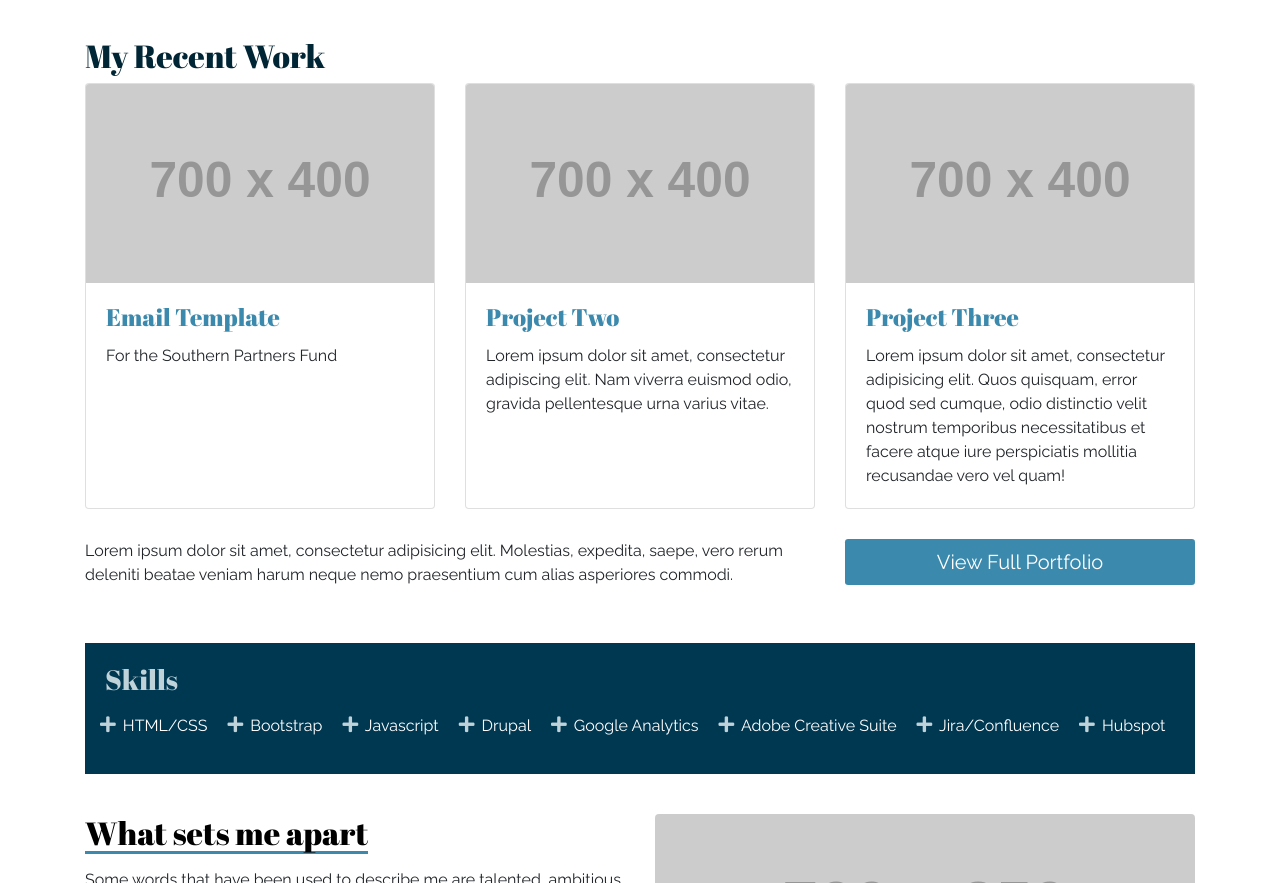
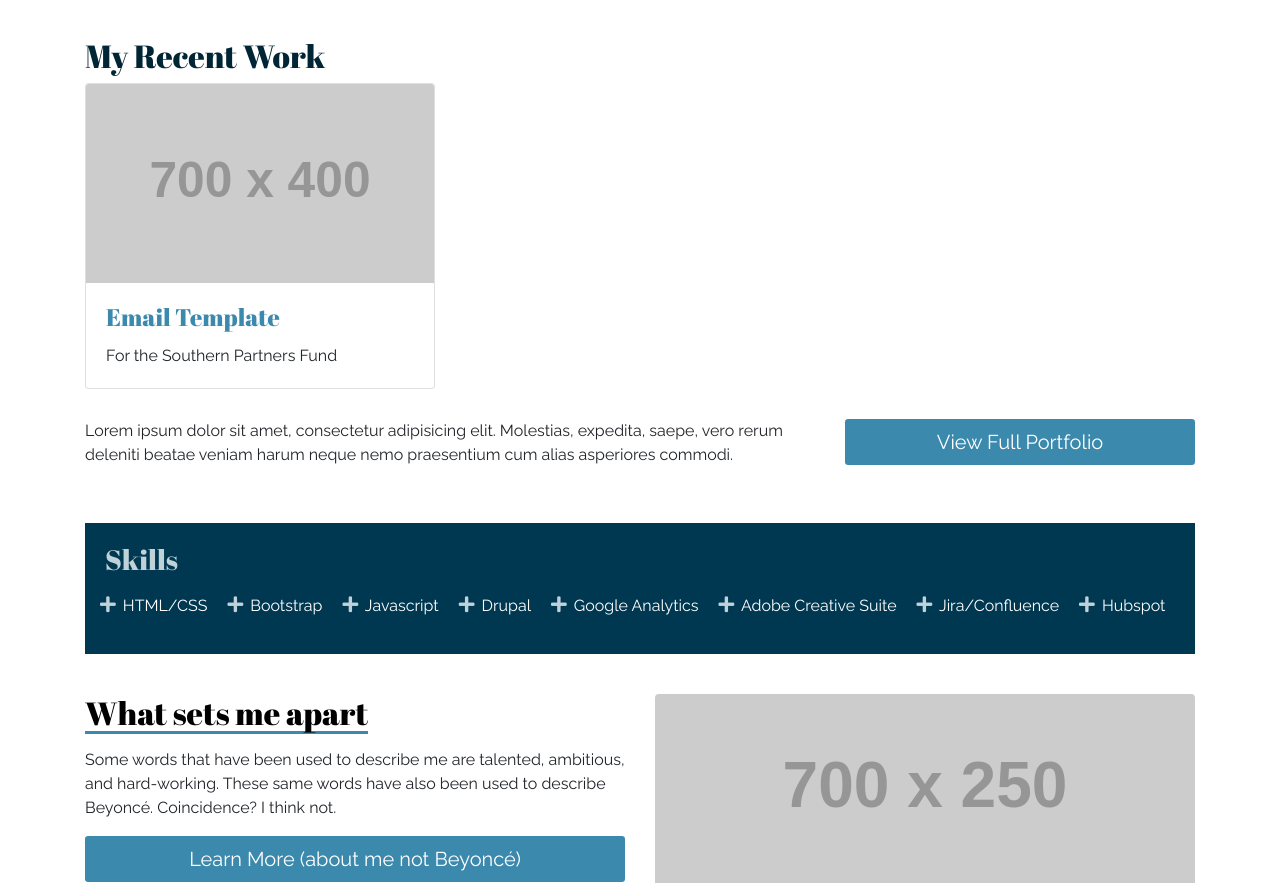
Before and after one commit to EmmaHeycock/portfolio, a website: page index.html in a window 1280 px wide. Shown: the part 932-1815 px from the top of the page. Drawn offline with Linux system fonts and the light colour scheme; placeholder pictures from the web are drawn by us.

Commit message:
edit homepage
update recent work section

```diff
--- a/index.html
+++ b/index.html
@@ -101,25 +101,13 @@
         </div>
       </div>
       <div class="col-lg-4 col-sm-6 portfolio-item">
-        <div class="card h-100">
-          <a href="#"><img class="card-img-top" src="http://placehold.it/700x400" alt=""></a>
-          <div class="card-body">
-            <h4 class="card-title">
-              <a href="#">Project Two</a>
-            </h4>
-            <p class="card-text">Lorem ipsum dolor sit amet, consectetur adipiscing elit. Nam viverra euismod odio, gravida pellentesque urna varius vitae.</p>
-          </div>
+        <div>
+          &nbsp;
         </div>
       </div>
       <div class="col-lg-4 col-sm-6 portfolio-item">
-        <div class="card h-100">
-          <a href="#"><img class="card-img-top" src="http://placehold.it/700x400" alt=""></a>
-          <div class="card-body">
-            <h4 class="card-title">
-              <a href="#">Project Three</a>
-            </h4>
-            <p class="card-text">Lorem ipsum dolor sit amet, consectetur adipisicing elit. Quos quisquam, error quod sed cumque, odio distinctio velit nostrum temporibus necessitatibus et facere atque iure perspiciatis mollitia recusandae vero vel quam!</p>
-          </div>
+        <div>
+          &nbsp;
         </div>
       </div>
     </div>
```
